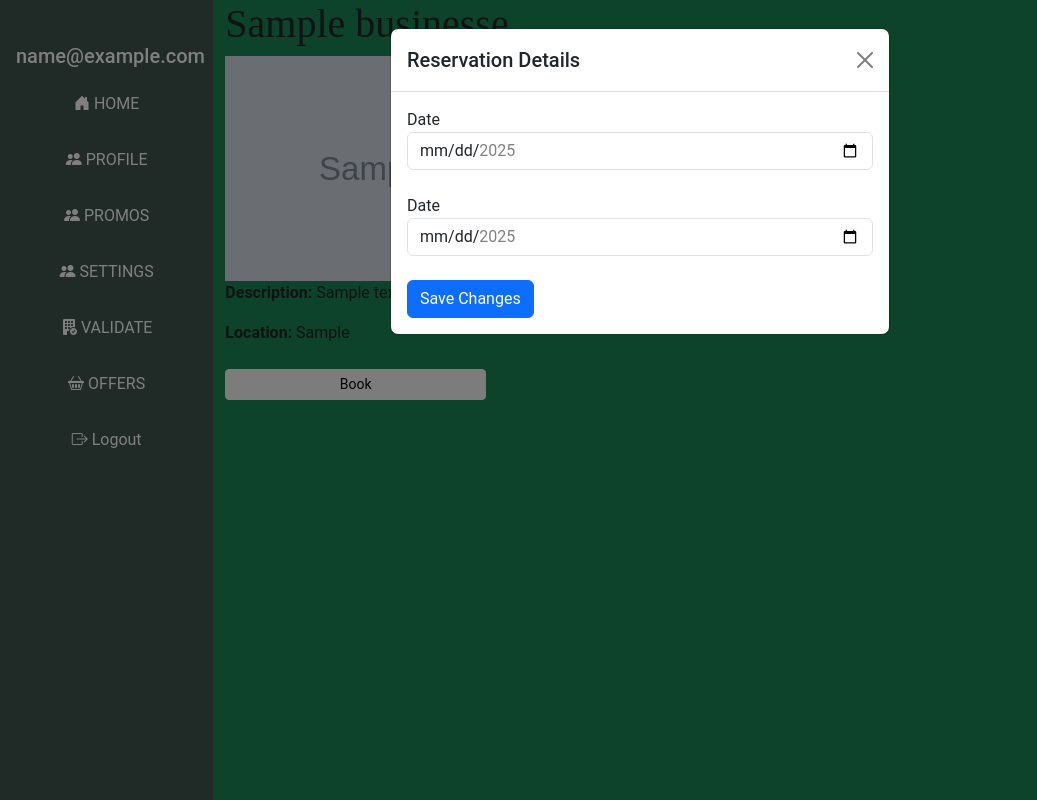
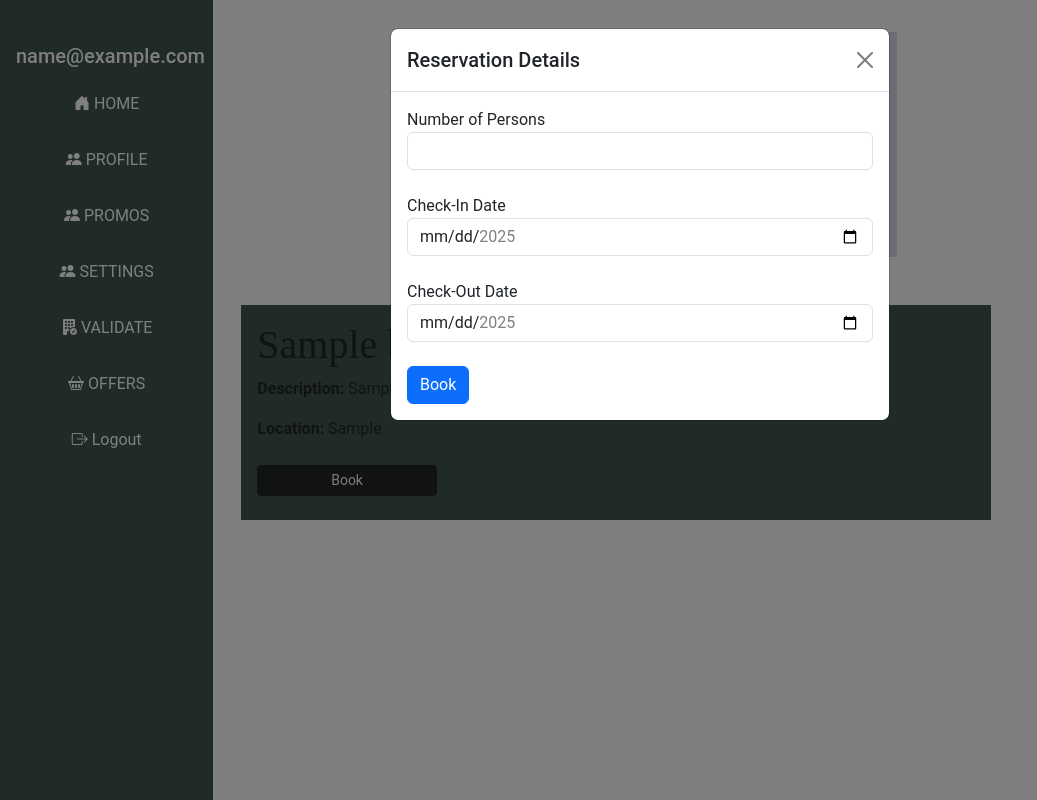
Before and after one commit to Xzilleon2/The-Tresor, a PHP site: page /Frames/business_details.php?id=1 in a window 1280 px wide, after a click on "Book". Shown: the whole page, without its empty margins (0-1037 px from the left). Run offline with PHP 8.4, Linux system fonts and the light colour scheme; the visitor is signed in with stand-in values (Sample User, id 1); tables that the repository leaves empty or names only in its code hold one stand-in row (values such as "Sample post"); grey boxes marked "Sample" are stand-in pictures.

Commit message:
Making changes in bookings

```diff
--- a/Frames/business_details.php
+++ b/Frames/business_details.php
@@ -73,15 +73,23 @@ if (isset($_GET['id'])) {
                         <?php include('../includes/sidebar.php');?>
                     </div>
 
-                    <div class="col-lg-10 bg-success">
-                        <h1><?= $row['name'] ?></h1>
-                        <img src="../Resources/BusinessImg/<?= $row['image_path'] ?? 'default.jpg' ?>" alt="Business Image" style="width:300px; height:auto;">
-                        <p><strong>Description:</strong> <?= $row['description'] ?></p>
-                        <p><strong>Location:</strong> <?= $row['location'] ?></p>
-
-                        <!--Add Button-->
-                        <button class="btn btn-light btn-sm my-2 w-25" data-bs-toggle="modal"
-                        data-bs-target="#bookModal">Book</button> <br>
+                    <!-- Content design for the main panel -->
+                    <div class="col-lg-10 d-flex flex-column">
+                        <div class="row-lg d-flex justify-content-center p-3 m-3">
+                            <img src="../Resources/BusinessImg/<?= $row['image_path'] ?? 'default.jpg' ?>"
+                            alt="Business Image" style="width:300px; height:auto;">
+                        </div>
+                        <!-- Business Details -->
+                        <div class="row-lg d-flex justify-content-center w-75">
+                            <div class="col-lg text-dark m-3 p-3" style="background-color: #405751;">
+                                    <h1><?= $row['name'] ?></h1>
+                                    <p><strong>Description:</strong> <?= $row['description'] ?></p>
+                                    <p><strong>Location:</strong> <?= $row['location'] ?></p>
+                                    <!--Add Button-->
+                                    <button class="btn btn-dark text-light btn-sm my-2 w-25" data-bs-toggle="modal"
+                                    data-bs-target="#bookModal">Book</button> <br>
+                            </div>
+                        </div>
                     </div>
                 </div>
             </div>
@@ -104,15 +112,17 @@ if (isset($_GET['id'])) {
                                         name="business_id" value="<?= $row['id'] ?>" required>
                                 </div>
                                 <div class="form-group">
-                                    <label for="booking_date">Date</label>
-                                    <input class="form-control" type="date"  min="2025-01-01" max="2025-12-31" id="booking_date"
-                                        name="booking_date" required> <br>
-                                    <label for="booking_date">Date</label>
-                                    <input class="form-control" type="date"  min="2025-01-01" max="2025-12-31" id="booking_date"
-                                        name="booking_date" required> <br>
+                                    <label for="booking_people">Number of Persons</label>
+                                    <input class="form-control" type="text" id="booking_people"
+                                        name="booking_people" required> <br>
+                                    <label for="booking_startdate">Check-In Date</label>
+                                    <input class="form-control" type="date"  min="2025-01-01" max="2025-12-31" id="booking_startdate"
+                                        name="booking_startdate" required> <br>
+                                        <label for="booking_enddate">Check-Out Date</label>
+                                    <input class="form-control" type="date"  min="2025-01-01" max="2025-12-31" id="booking_enddate"
+                                        name="booking_enddate" required> <br>
                                 </div>
-                                <button type="submit" class="btn btn-primary">Save
-                                    Changes</button>
+                                <button type="submit" class="btn btn-primary">Book</button>
                             </form>
                         </div>
                     </div>
--- a/Verify/bookingNotif.php
+++ b/Verify/bookingNotif.php
@@ -7,7 +7,9 @@ $query = "SELECT
             bs.id AS business_id,
             bs.name AS business_name,
             u.email AS user_email,
-            b.booking_date AS booking_date,
+            b.booking_date AS booking_checkIn,
+            b.CheckOut_Date AS booking_checkOut,
+            b.Persons AS booking_persons,
             b.status AS booking_status
           FROM bookings b
           JOIN businesses bs ON b.business_id = bs.id
--- a/Verify/booking_process.php
+++ b/Verify/booking_process.php
@@ -7,18 +7,22 @@ if ($_SERVER["REQUEST_METHOD"] == "POST") {
     // Retrieve form data from POST request
     $business_id = $_POST['business_id'];
     $user_id = $_SESSION['id']; // Get the logged-in user's ID from the session
-    $booking_date = $_POST['booking_date'];
+    $persons = $_POST['booking_people'];
+    $checkIn_date = $_POST['booking_startdate'];
+    $checkOut_date = $_POST['booking_enddate'];
     $booking_status = "Pending"; // Default status for a new booking
 
     // Convert the date to MySQL's YYYY-MM-DD format to ensure proper storage
-    $formatted_date = date('Y-m-d', strtotime($booking_date));
+    $formatted_checkindate = date('Y-m-d', strtotime($checkIn_date));
+    $formatted_checkoutdate = date('Y-m-d', strtotime($checkOut_date));
 
     // Prepare an SQL query to insert the booking details into the database
-    $query = "INSERT INTO bookings (user_id, business_id, booking_date, status) VALUES (?, ?, ?, ?)";
+    $query = "INSERT INTO bookings (user_id, business_id, booking_date, CheckOut_Date, Persons, status) VALUES (?, ?, ?, ?, ?, ?)";
     $stmt = $conn->prepare($query);
 
     if ($stmt) { // Check if the statement was prepared successfully
-        $stmt->bind_param("iiss", $user_id, $business_id, $formatted_date, $booking_status); // Bind parameters to prevent SQL injection
+        $stmt->bind_param("iissss", $user_id, $business_id, $formatted_checkindate,
+                          $formatted_checkoutdate, $persons, $booking_status); // Bind parameters to prevent SQL injection
 
         // Execute the prepared statement
         if ($stmt->execute()) {
```
Also changed, not shown: Frames/BusinessDash.php (+9 -9 lines).
